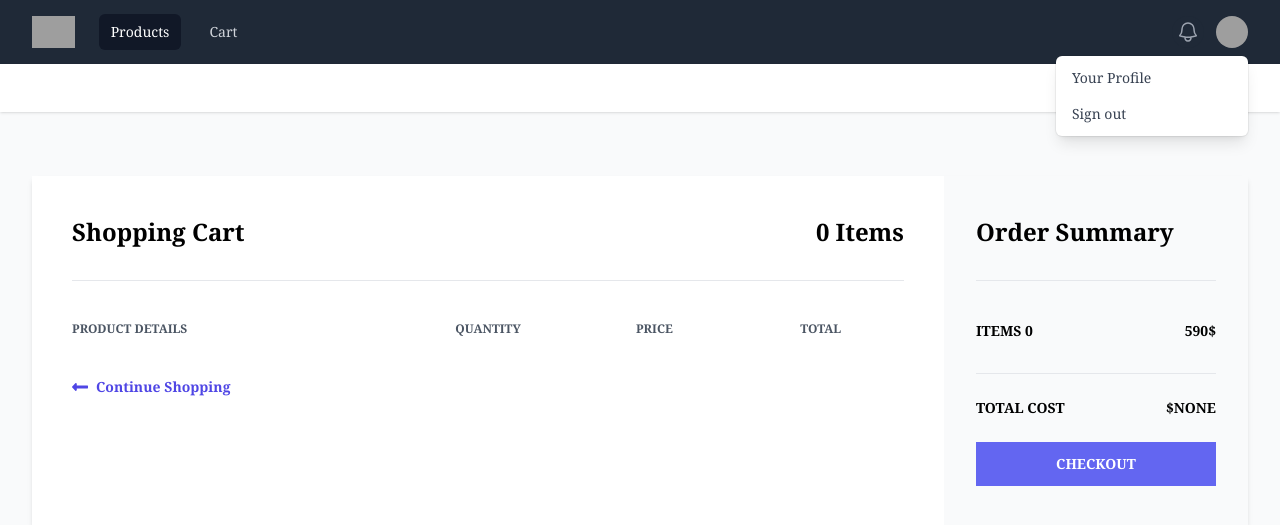
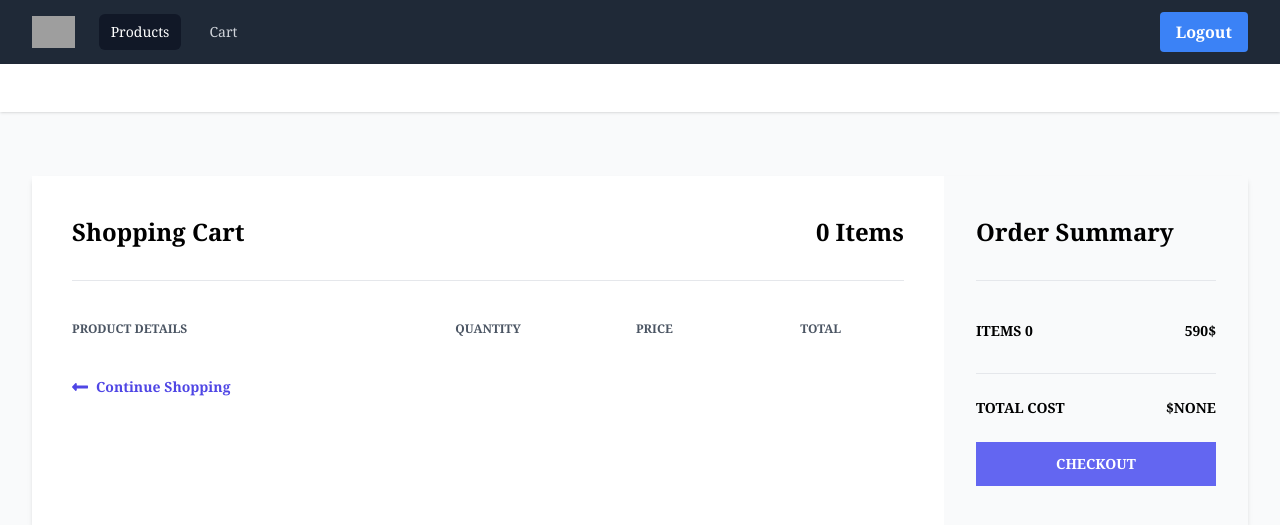
Before and after one commit to Cine-Pixel/django-ecommerce, a Django app: page /cart/ in a window 1280 px wide. Shown: the top 525 px of the page. Run offline with Django 4.2, Linux system fonts and the light colour scheme; the visitor is signed in with stand-in values (Sample User, id 1); data comes from the database, SQL or seed files in the repository; data that the repository does not hold is empty; some libraries are stand-ins or nearby versions; grey boxes are pictures that could not be loaded.

Commit message:
feat(): navbar for auth vs no auth

```diff
--- a/ecommerce/cart/views.py
+++ b/ecommerce/cart/views.py
@@ -1,6 +1,7 @@
 from django.shortcuts import render
 from django.http import HttpRequest, HttpResponse
 from django.db.models import Sum
+from django.contrib.auth.decorators import login_required
 from products.models import Product
 from rest_framework import status
 from rest_framework.request import Request
@@ -59,6 +60,7 @@ class CartApiView(APIView):
         return Response(status=status.HTTP_204_NO_CONTENT)
 
 
+@login_required(login_url="/auth/login")
 def view_cart(request: HttpRequest) -> HttpResponse:
     cart, _ = Cart.objects.get_or_create(user = request.user)
     items = cart.items.all()
--- a/ecommerce/ecommerce/settings.py
+++ b/ecommerce/ecommerce/settings.py
@@ -137,6 +137,7 @@ MEDIA_URL = "media/"
 MEDIA_ROOT = BASE_DIR / "media"
 
 TAILWIND_APP_NAME = 'theme'
+NPM_BIN_PATH = "/usr/bin/npm"
 
 # Default primary key field type
 # https://docs.djangoproject.com/en/4.1/ref/settings/#default-auto-field
--- a/ecommerce/templates/components/_navbar.html
+++ b/ecommerce/templates/components/_navbar.html
@@ -23,37 +23,15 @@
             <a href="{% url 'products:list-products' %}" class="bg-gray-900 text-white px-3 py-2 rounded-md text-sm font-medium" aria-current="page">Products</a>
 
             <a href="{% url 'cart:view-cart' %}" class="text-gray-300 hover:bg-gray-700 hover:text-white px-3 py-2 rounded-md text-sm font-medium">Cart</a>
-
-            {% if not user.is_authenticated %}
-                <a href="{% url 'users:login' %}" class="text-gray-300 hover:bg-gray-700 hover:text-white px-3 py-2 rounded-md text-sm font-medium">Login</a>
-
-                <a href="{% url 'users:register' %}" class="text-gray-300 hover:bg-gray-700 hover:text-white px-3 py-2 rounded-md text-sm font-medium">Register</a>
-            {% endif %}
           </div>
         </div>
       </div>
       <div class="absolute inset-y-0 right-0 flex items-center pr-2 sm:static sm:inset-auto sm:ml-6 sm:pr-0">
-        <button type="button" class="rounded-full bg-gray-800 p-1 text-gray-400 hover:text-white focus:outline-none focus:ring-2 focus:ring-white focus:ring-offset-2 focus:ring-offset-gray-800">
-          <span class="sr-only">View notifications</span>
-          <svg class="h-6 w-6" xmlns="http://www.w3.org/2000/svg" fill="none" viewBox="0 0 24 24" stroke-width="1.5" stroke="currentColor" aria-hidden="true">
-            <path stroke-linecap="round" stroke-linejoin="round" d="M14.857 17.082a23.848 23.848 0 005.454-1.31A8.967 8.967 0 0118 9.75v-.7V9A6 6 0 006 9v.75a8.967 8.967 0 01-2.312 6.022c1.733.64 3.56 1.085 5.455 1.31m5.714 0a24.255 24.255 0 01-5.714 0m5.714 0a3 3 0 11-5.714 0" />
-          </svg>
-        </button>
-
-        <div class="relative ml-3">
-          <div>
-            <button type="button" class="flex rounded-full bg-gray-800 text-sm focus:outline-none focus:ring-2 focus:ring-white focus:ring-offset-2 focus:ring-offset-gray-800" id="user-menu-button" aria-expanded="false" aria-haspopup="true">
-              <span class="sr-only">Open user menu</span>
-              <img class="h-8 w-8 rounded-full" src="https://images.unsplash.com/photo-1472099645785-5658abf4ff4e?ixlib=rb-1.2.1&ixid=eyJhcHBfaWQiOjEyMDd9&auto=format&fit=facearea&facepad=2&w=256&h=256&q=80" alt="">
-            </button>
-          </div>
-
-          <div class="absolute right-0 z-10 mt-2 w-48 origin-top-right rounded-md bg-white py-1 shadow-lg ring-1 ring-black ring-opacity-5 focus:outline-none" role="menu" aria-orientation="vertical" aria-labelledby="user-menu-button" tabindex="-1">
-            <!-- Active: "bg-gray-100", Not Active: "" -->
-            <a href="#" class="block px-4 py-2 text-sm text-gray-700" role="menuitem" tabindex="-1" id="user-menu-item-0">Your Profile</a>
-            <a href="#" class="block px-4 py-2 text-sm text-gray-700" role="menuitem" tabindex="-1" id="user-menu-item-2">Sign out</a>
-          </div>
-        </div>
+        {% if not user.is_authenticated %}
+            <a href="{% url 'users:login' %}" class="bg-blue-500 hover:bg-blue-700 text-white font-bold py-2 px-4 rounded cursor-pointer">Login</a>
+        {% else %}
+            <a href="#" class="bg-blue-500 hover:bg-blue-700 text-white font-bold py-2 px-4 rounded cursor-pointer">Logout</a>
+        {% endif %}
       </div>
     </div>
   </div>
```
